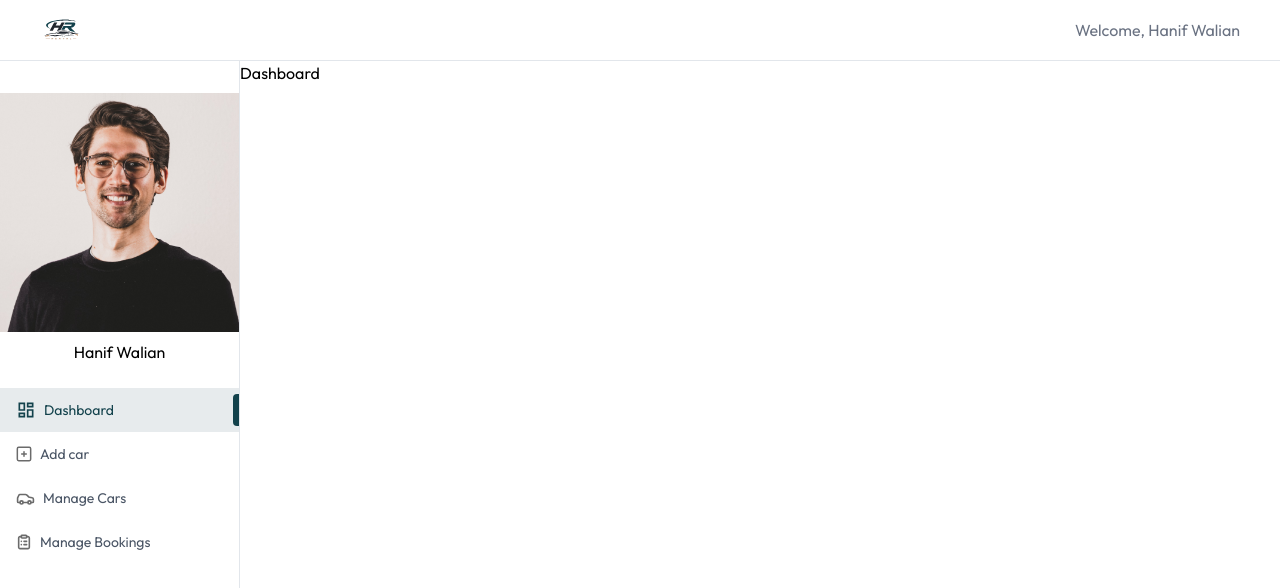
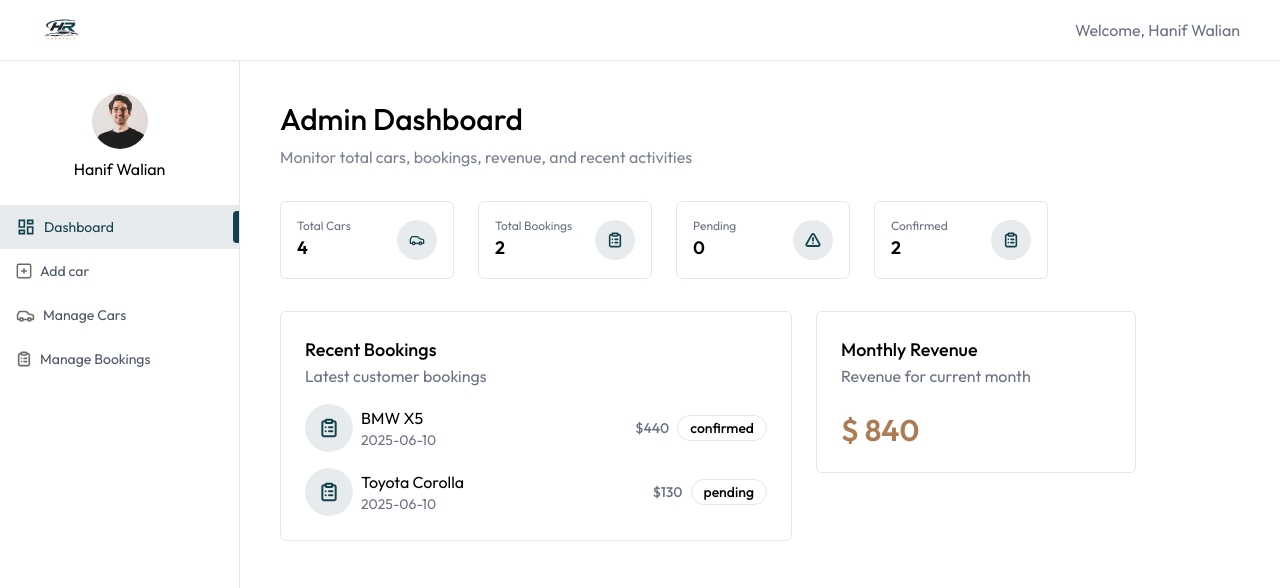
Before and after one commit to vbear777/hanrent, a React (Vite) app: page /owner in a window 1280 px wide. Shown: the top 588 px of the page. Built offline with nearby package versions, Linux system fonts and the light colour scheme.

Commit message:
make owner admin dashboard page and its section

```diff
--- a/src/components/owner/SideBar.jsx
+++ b/src/components/owner/SideBar.jsx
@@ -17,7 +17,7 @@
         <div className='relative min-h-screen md:flex flex-col items-center pt-8 max-w-13 md:max-w-60 w-full border-r border-borderColor text-sm'>
             <div className='group relative'>
                 <label htmlFor="image">
-                    <img src={image ? URL.createObjectURL(image) : user?.image || "https://images.unsplash.com/photo-1633332755192-727a05c4013d?q=80&w=300"} alt="image"/>
+                    <img src={image ? URL.createObjectURL(image) : user?.image || "https://images.unsplash.com/photo-1633332755192-727a05c4013d?q=80&w=300"} alt="profile image" className='h-9 md:h-14 w-9 md:w-14 rounded-full mx-auto'/>
                     <input type="file" id="image" accept='image/*' hidden onChange={e => setImage(e.target.files[0])} />
                     <div className='absolute hidden top-0 right-0 left-0 bottom-0 bg-black/10 rounded-full group-hover:flex items-center justify-center cursor-pointer'>
                         <img src={assets.edit_icon} alt="edit icon" />
--- a/src/pages/owner/Dashboard.jsx
+++ b/src/pages/owner/Dashboard.jsx
@@ -1,9 +1,78 @@
-import React from 'react'
+import React, { useEffect, useState } from 'react'
+import { assets, dummyDashboardData } from '../../assets/assets'
+import Title from '../../components/owner/Title'
 
 const Dashboard = () => {
+
+    const currency = import.meta.env.VITE_CURRENCY;
+
+    const [data, setData] = useState({
+        totalCars: 0,
+        totalBookings: 0,
+        pendingBookings: 0,
+        completedBookings: 0,
+        recentBookings: [],
+        monthlyRevenue: 0,
+    })
+
+    const dashboardCards = [
+        {title: "Total Cars", value: data.totalCars, icon: assets.carIconColored},
+        {title: "Total Bookings", value: data.totalBookings, icon: assets.listIconColored},
+        {title: "Pending", value: data.pendingBookings, icon: assets.cautionIconColored},
+        {title: "Confirmed", value: data.completedBookings, icon: assets.listIconColored}
+    ]
+    useEffect(() => {
+        setData(dummyDashboardData)
+    }, [])
+
     return (
-        <div>
-            Dashboard
+        <div className='px-4 pt-10 md:px-10 flex-1'>
+            <Title title="Admin Dashboard" subTitle="Monitor total cars, bookings, revenue, and recent activities" />
+
+            <div className='grid sm:grid-cols-2 md:grid-cols-3 lg:grid-cols-4 gap-6 my-8 max-w-3xl'>
+                {dashboardCards.map((card, index) => (
+                    <div key={index} className='flex gap-2 items-center justify-between p-4 rounded-md border border-borderColor'>
+                        <div>
+                            <h1 className='text-xs text-gray-500'>{card.title}</h1>
+                            <p className='text-lg font-semibold'>{card.value}</p>
+                        </div>
+                        <div className='flex items-center justify-center w-10 h-10 rounded-full bg-dark-ocean/10'>
+                            <img src={card.icon} alt="icon" className='h-4 w-4' />
+                        </div>
+                    </div>
+                ))}
+            </div>
+
+            <div className='flex flex-wrap items-start gap-6 mb-8 w-full'>
+                <div className='p-4 md:p-6 border border-borderColor rounded-md max-w-lg w-full'>
+                    <h1 className='text-lg font-medium'>Recent Bookings</h1>
+                    <p className='text-gray-500'>Latest customer bookings</p>
+                    {data.recentBookings.map((booking, index) => (
+                        <div key={index} className='mt-4 flex justify-between items-center'>
+                            <div className='flex items-center gap-2'>
+                                <div className='hidden md:flex items-center justify-center w-12 h-12 rounded-full bg-dark-ocean/10'>
+                                    <img src={assets.listIconColored} alt="icon colored" className='h-5 w-5' />
+                                </div>
+                                <div>
+                                    <p>{booking.car.brand} {booking.car.model}</p>
+                                    <p className='text-sm text-gray-500'>{booking.createdAt.split('T')[0]}</p>
+                                </div>
+                            </div>
+
+                            <div className='flex items-center gap-2 font-medium'>
+                                <p className='text-sm text-gray-500'>{currency}{booking.price}</p>
+                                <p className='px-3 py-0.5 border border-borderColor rounded-full text-sm'>{booking.status}</p>
+                            </div>
+                        </div>
+                    ))}
+                </div>
+
+                <div className='p-4 md:p-6 mb-6 border border-borderColor rounded-md w-full md:max-w-xs'>
+                    <h1 className='text-lg font-medium'>Monthly Revenue</h1>
+                    <p className='text-gray-500'>Revenue for current month</p>
+                    <p className='text-3xl mt-6 font-semibold text-cream'>{currency} {data.monthlyRevenue}</p>
+                </div>
+            </div>
         </div>
     )
 }
```
Also changed, not shown: src/assets/cautionIconColored.svg, src/assets/close_icon.svg.
